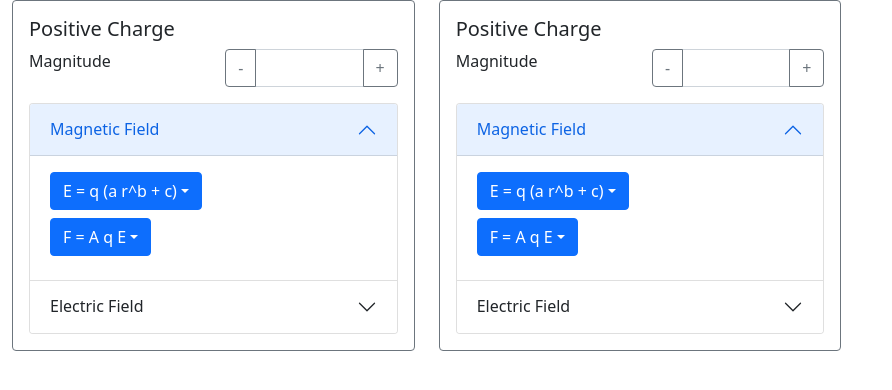
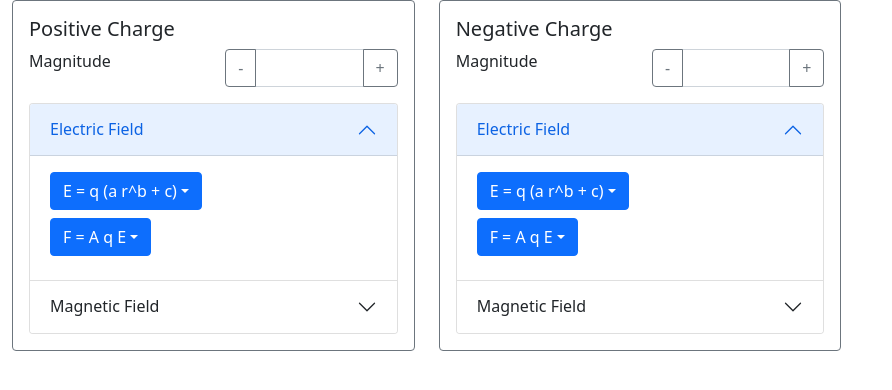
Before and after one commit to Novel-Observations-in-Mixed-Reality/web-app-react, a React (Create React App) app: page / in a window 1280 px wide. Shown: the top 390 px of the page, without its empty margins (0-892 px from the left). Built offline with nearby package versions, Linux system fonts and the light colour scheme.

Commit message:
Bug fix on clicking accordion text

```diff
--- a/src/components/App.js
+++ b/src/components/App.js
@@ -2,6 +2,8 @@ import '../App.css';
 import React from 'react';
 import FieldCard from './FieldCard';
 import { Container, Row, Col } from 'react-bootstrap';
+
+import testData from '../data/testData.json';
 
 const data = [
   { "fieldName": "Magnetic", "currGenEq": 0, "genVal1": 1, "genVal2": 0, "genVal3": 0, "genVal4": 0, "reactVal1": 0 },
@@ -21,10 +23,10 @@ function App({ initialData }) {
         <Row >
 
           <Col md={6} lg={4}>
-            <FieldCard initData={data} cardNumber={1}/>
+            <FieldCard initData={testData[0]} cardNumber={0}/>
           </Col>
           <Col md={6} lg={4}>
-            <FieldCard initData={data} cardNumber={2}/>
+            <FieldCard initData={testData[1]} cardNumber={1}/>
           {/* </Col>
           <Col md={6} lg={4}>
             <FieldCard />
@@ -38,7 +40,6 @@ function App({ initialData }) {
 
 
         </Row>
-        {/* <FieldCard /><FieldCard /><FieldCard /><FieldCard /> */}
       </Container>
 
     </div>
--- a/src/components/FieldCard.js
+++ b/src/components/FieldCard.js
@@ -1,8 +1,6 @@
 import React, { useState } from 'react';
 import { InputGroup, FormControl, Form, Container, Row, Col, Card, Accordion, DropdownButton, Dropdown, Button } from 'react-bootstrap';
 import '../index.css';
-
-import testData from '../data/testData.json';
 
 const eqs = ['q (a r^b + c)', 'a q log_b(cr + d)', 'a q v'];
 const data = [
@@ -15,24 +13,23 @@ const data = [
 
 export default function FieldCard({ initData, cardNumber }) {
 
-
-  const [fieldData, updateFD] = useState(data);
+  const [fieldData, updateFD] = useState(initData.fieldData);
 
   const [index, updateIndex] = useState(0);
-  // console.log(initData);
-  console.log(fieldData)
+  console.log(index);
+  //console.log(fieldData)
 
   //console.log(testData)
 
   const handleEq = (value) => {
-    let temp = data.slice();
+    let temp = fieldData.slice();
+    console.log(temp)
     temp[index].currGenEq = eqs.indexOf(value);
     updateFD(temp);
   };
 
   const handleToggle = (event) => {
-    console.log(event.target.dataset.index)
-    console.log(fieldData)
+    // console.log(fieldData)
     updateIndex(event.target.dataset.index);
   };
 
@@ -46,11 +43,8 @@ export default function FieldCard({ initData, cardNumber }) {
     // console.log(field)
     return (
       <Accordion.Item eventKey={index.toString()}>
-        {/* <Accordion.Header bsPrefix='' index={index} onClick={(event) => console.log(event.target)}>
+        <Accordion.Button className='h6 mb-0' data-index={index} onClick={handleToggle}>
           {field.fieldName + ' Field'}
-        </Accordion.Header> */}
-        <Accordion.Button data-index={index} onClick={handleToggle}>
-          <h6 className='mb-0'>{field.fieldName + ' Field'}</h6>
         </Accordion.Button>
         <Accordion.Body>
           <DropdownButton className="mb-2 gen-dd" title={'E = ' + eqs[field.currGenEq]} onSelect={handleEq}>
@@ -70,7 +64,7 @@ export default function FieldCard({ initData, cardNumber }) {
   return (
     <Card border="secondary" style={{ width: 'auto' }} className="mb-3">
       <Card.Body>
-        <Card.Title>Positive Charge</Card.Title>
+        <Card.Title>{initData.particle}</Card.Title>
 
         <Form>
           {/*
--- a/src/data/testData.json
+++ b/src/data/testData.json
@@ -1,6 +1,10 @@
 [
   {
-    "fName": "Electric",
+    "particle": "Positive Charge",
+    "mag": 0,
+    "fieldData": [
+      {
+        "fieldName": "Electric",
         "currGenEq": 0,
         "genVal1": 0,
         "genVal2": 0,
@@ -9,7 +13,7 @@
         "reactVal1": 0
       },
       {
-    "fName": "Magnetic",
+        "fieldName": "Magnetic",
         "currGenEq": 0,
         "genVal1": 0,
         "genVal2": 0,
@@ -18,3 +22,29 @@
         "reactVal1": 0
       }
     ]
+  },
+  {
+    "particle": "Negative Charge",
+    "mag": 0,
+    "fieldData": [
+      {
+        "fieldName": "Electric",
+        "currGenEq": 0,
+        "genVal1": 0,
+        "genVal2": 0,
+        "genVal3": 0,
+        "genVal4": 0,
+        "reactVal1": 0
+      },
+      {
+        "fieldName": "Magnetic",
+        "currGenEq": 0,
+        "genVal1": 0,
+        "genVal2": 0,
+        "genVal3": 0,
+        "genVal4": 0,
+        "reactVal1": 0
+      }
+    ]
+  }
+]
```
Lines whose indentation alone changed are shown as unchanged.
